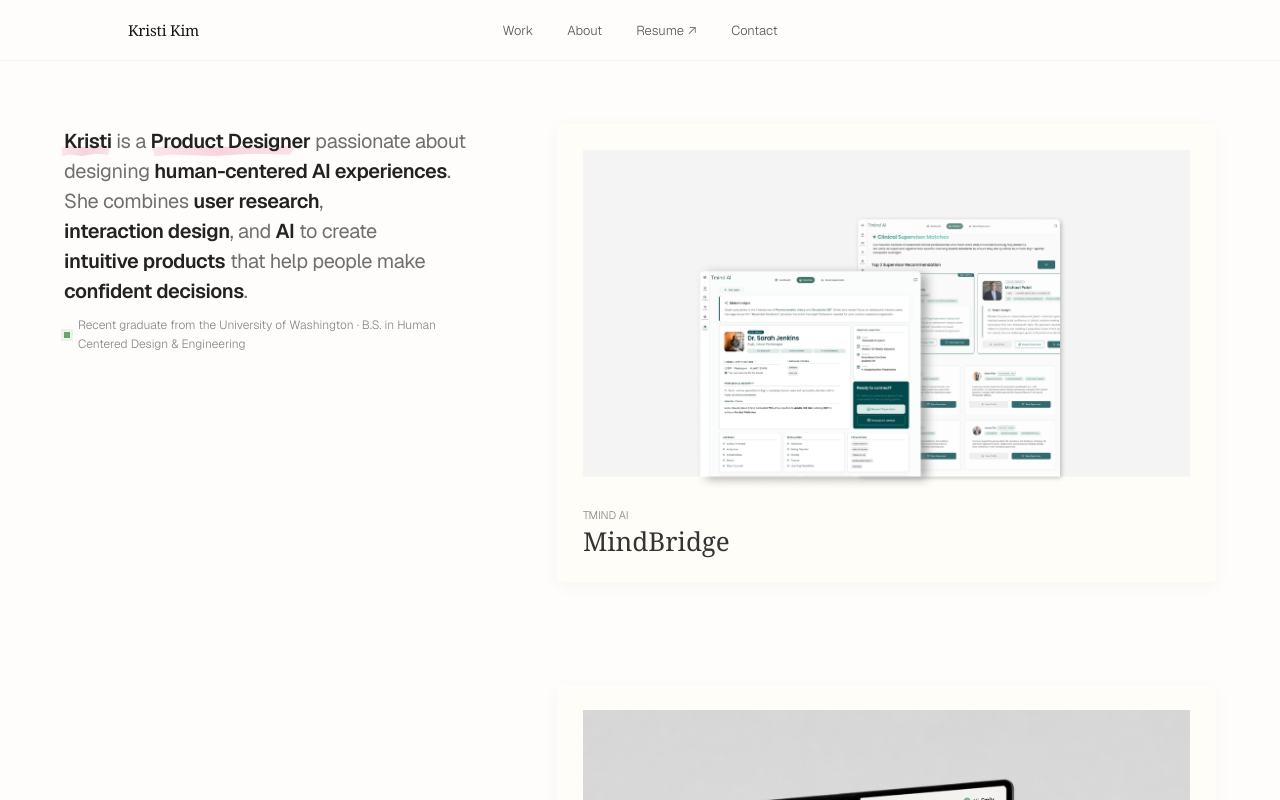
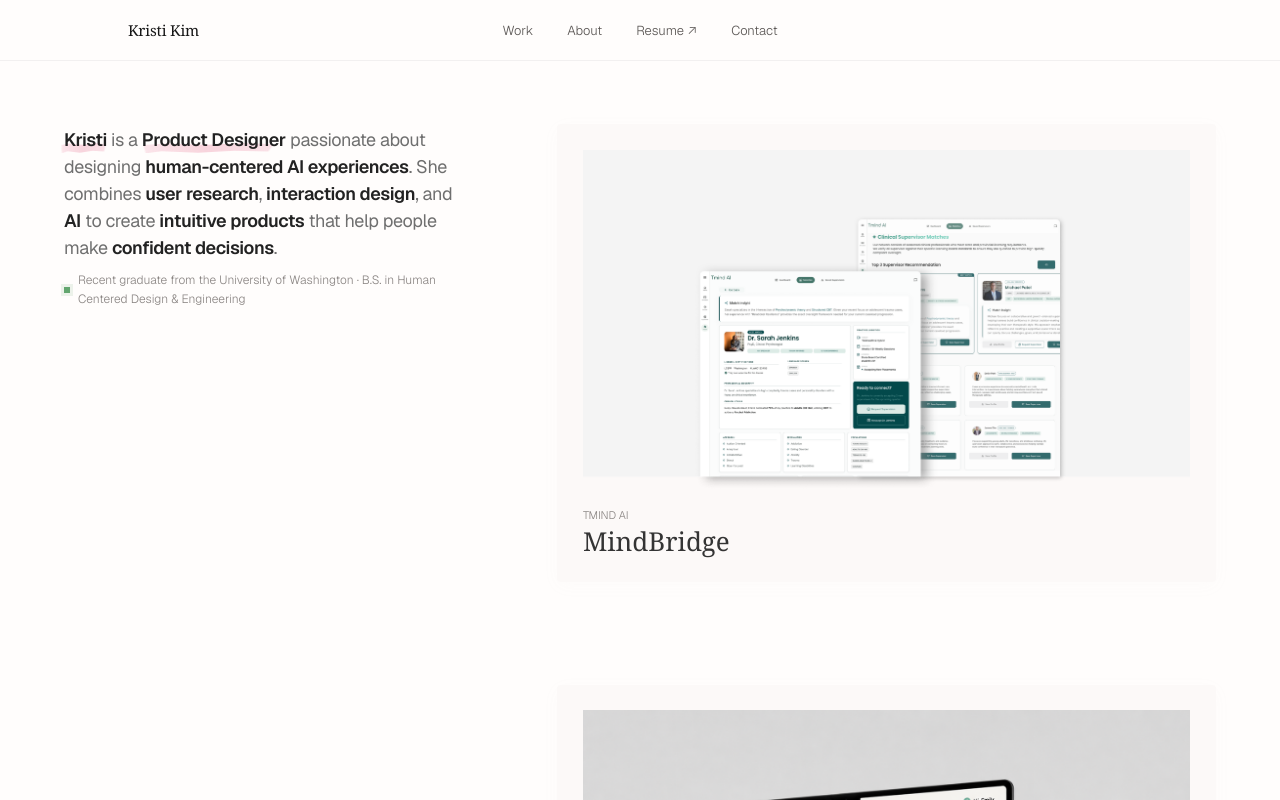
Before and after one commit to krisooti/Portfolio, a Next.js app: page / in a window 1280 px wide. Shown: the top 800 px of the page. Built offline with nearby package versions, Linux system fonts and the light colour scheme; no server answers.

Commit message:
Update homepage bio and project styling

```diff
--- a/app/globals.css
+++ b/app/globals.css
@@ -8,7 +8,7 @@
   --soft: #f8f5f4;
   --pink: #efa1b6;
   --pink-soft: #fff0f4;
-  --surface-neutral: #fffdf8;
+  --surface-neutral: #9a989809;
   --surface-neutral-hover: #fff8f2;
   --space-xs: 6px;
   --space-sm: 12px;
@@ -335,7 +335,7 @@ html {
   margin: 0;
   max-width: 560px;
   color: #6f6f6f;
-  font-size: 20px;
+  font-size: 18px;
   font-weight: 400;
   letter-spacing: -0.02em;
   line-height: 1.5;
@@ -412,7 +412,7 @@ html {
   gap: 18px;
   border-radius: 4px;
   background: var(--surface-neutral);
-  box-shadow: 0 4px 18px rgba(0, 0, 0, 0.035);
+  box-shadow: 0 4px 18px rgba(190, 190, 190, 0.035);
   padding: clamp(18px, 2vw, 28px);
   transition:
     background-color 350ms cubic-bezier(0.22, 1, 0.36, 1),
```
Also changed, not shown: app/page.tsx (line endings or trailing spaces).
